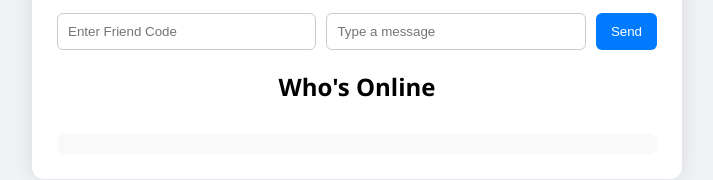
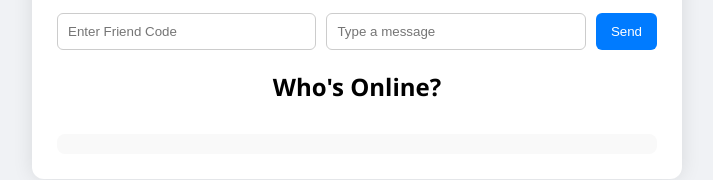
Before and after one commit to IsaakRapidLightning/chat-app, a website: page public/index.html in a window 1280 px wide. Shown: the part 155-335 px from the top of the page, without its empty margins (283-996 px from the left). Drawn offline with nearby package versions, Linux system fonts and the light colour scheme; no server answers.

```diff
--- a/public/index.html
+++ b/public/index.html
@@ -18,7 +18,7 @@
       <button id="send-btn">Send</button>
     </div>
 
-    <h2>Who's Online</h2>
+    <h2>Who's Online?</h2>
     <ul id="online-list"></ul>
 
     <div id="messages" class="chat-box"></div>
```
